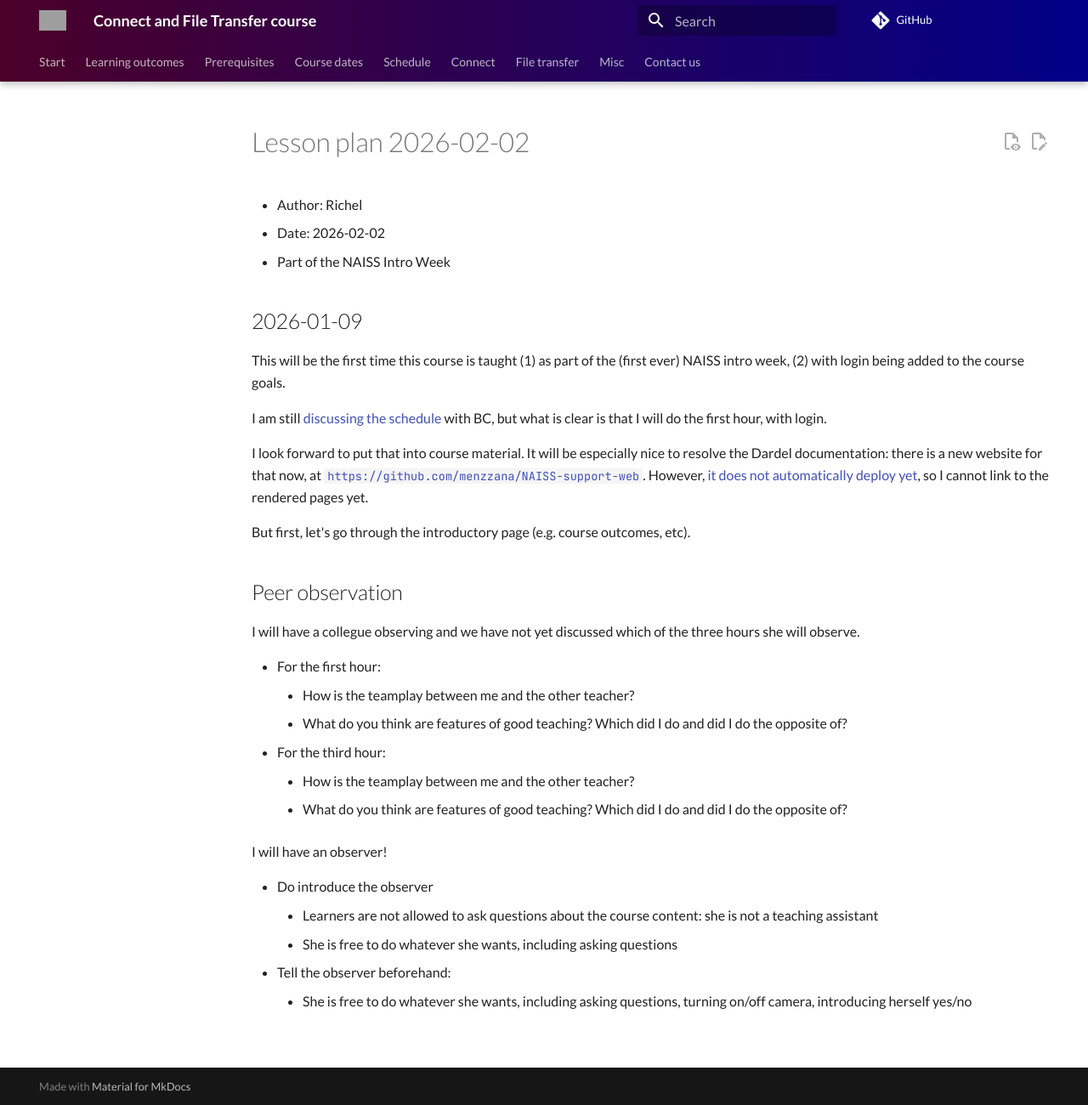
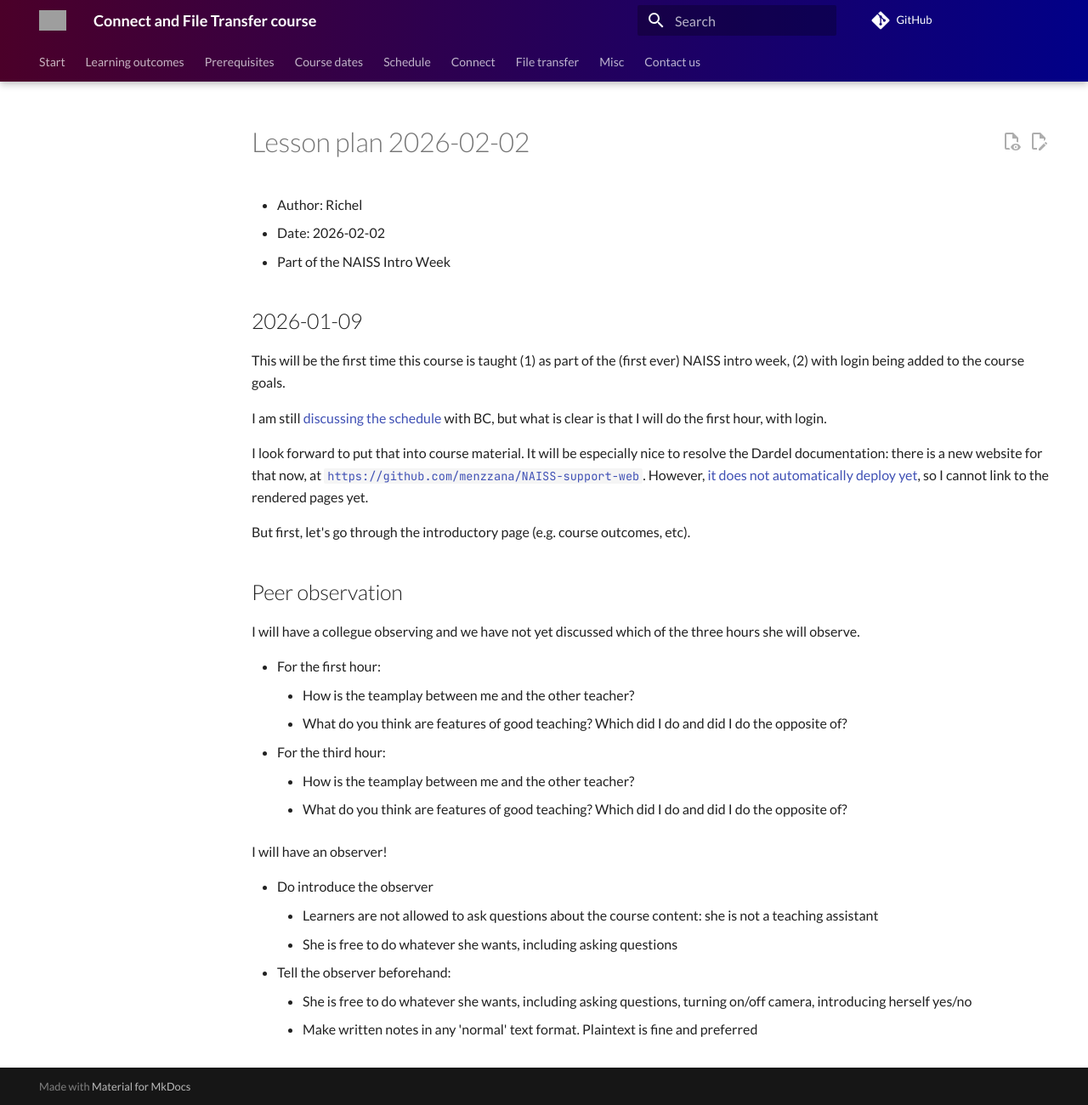
Before and after one commit to UPPMAX/naiss_file_transfer_course, an MkDocs documentation site: the page built from docs/lesson_plans/20260202/README.md, in a window 1280 px wide and 1300 px high. Shown: the whole window at 85% size. Built offline with MkDocs 1.6.1 and Material for MkDocs 9.7.7, drawn with Linux system fonts in a browser that asks for light colours; comment, search, counter and statistics services are not loaded; grey boxes are pictures that could not be loaded.

Commit message:
Better intructions!

```diff
--- a/docs/lesson_plans/20260202/README.md
+++ b/docs/lesson_plans/20260202/README.md
@@ -48,3 +48,5 @@ I will have an observer!
     - She is free to do whatever she wants,
       including asking questions, turning on/off camera,
       introducing herself yes/no
+    - Make written notes in any 'normal' text format. Plaintext is
+      fine and preferred
```
